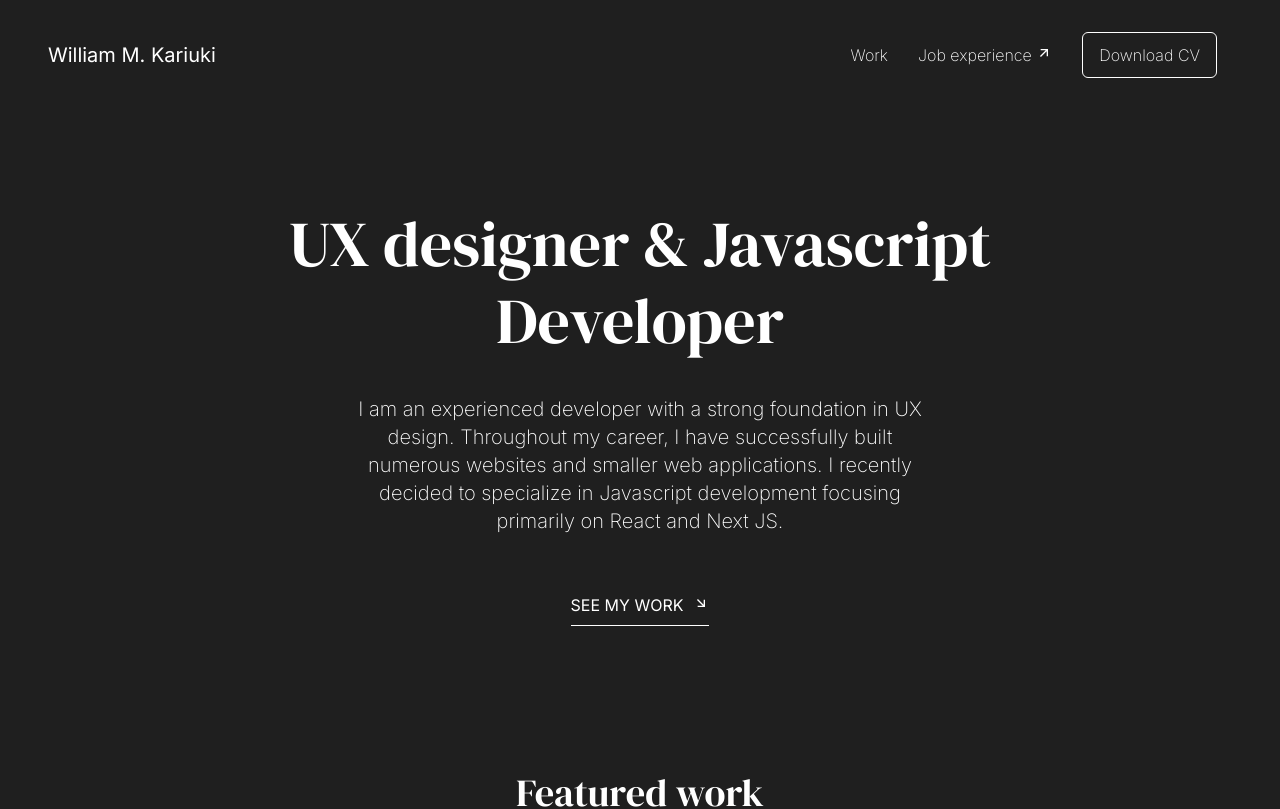
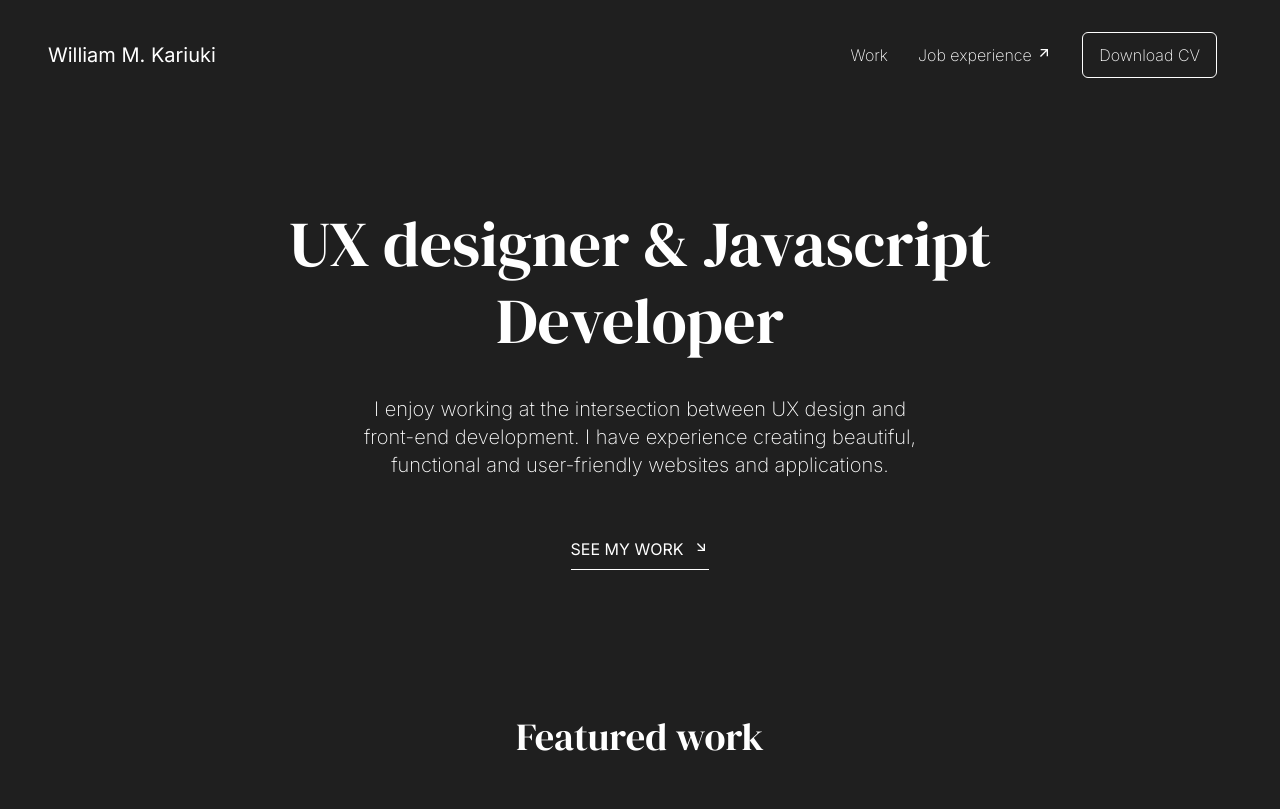
Before and after one commit to martinkariuki7/portfolio, a Next.js app: page / in a window 1280 px wide. Shown: the top 809 px of the page. Built offline with nearby package versions, Linux system fonts and the light colour scheme.

Commit message:
Text change

```diff
--- a/src/app/page.tsx
+++ b/src/app/page.tsx
@@ -14,11 +14,9 @@ export default function Home() {
           <h1>UX designer & Javascript Developer</h1>
           <div className={styles.heroContent}>
             <p>
-              I am an experienced developer with a strong foundation in UX
-              design. Throughout my career, I have successfully built numerous
-              websites and smaller web applications. I recently decided to
-              specialize in Javascript development focusing primarily on React
-              and Next JS.
+              I enjoy working at the intersection between UX design and
+              front-end development. I have experience creating beautiful,
+              functional and user-friendly websites and applications.
             </p>
 
             <Link className={styles.buttonDown} href="#work">
```
Also changed, not shown: 1 other file (tests, documents, lock files or other folders).
